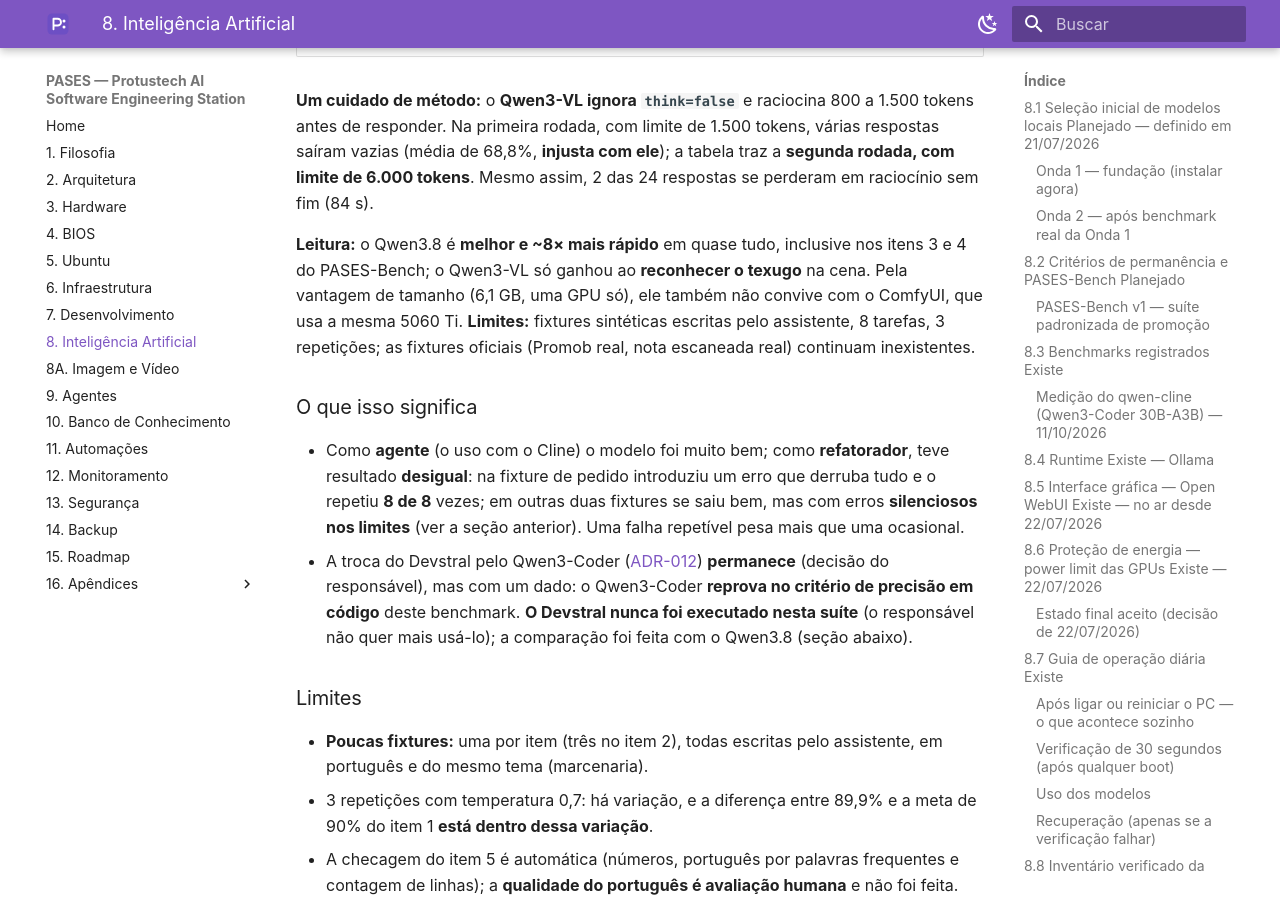
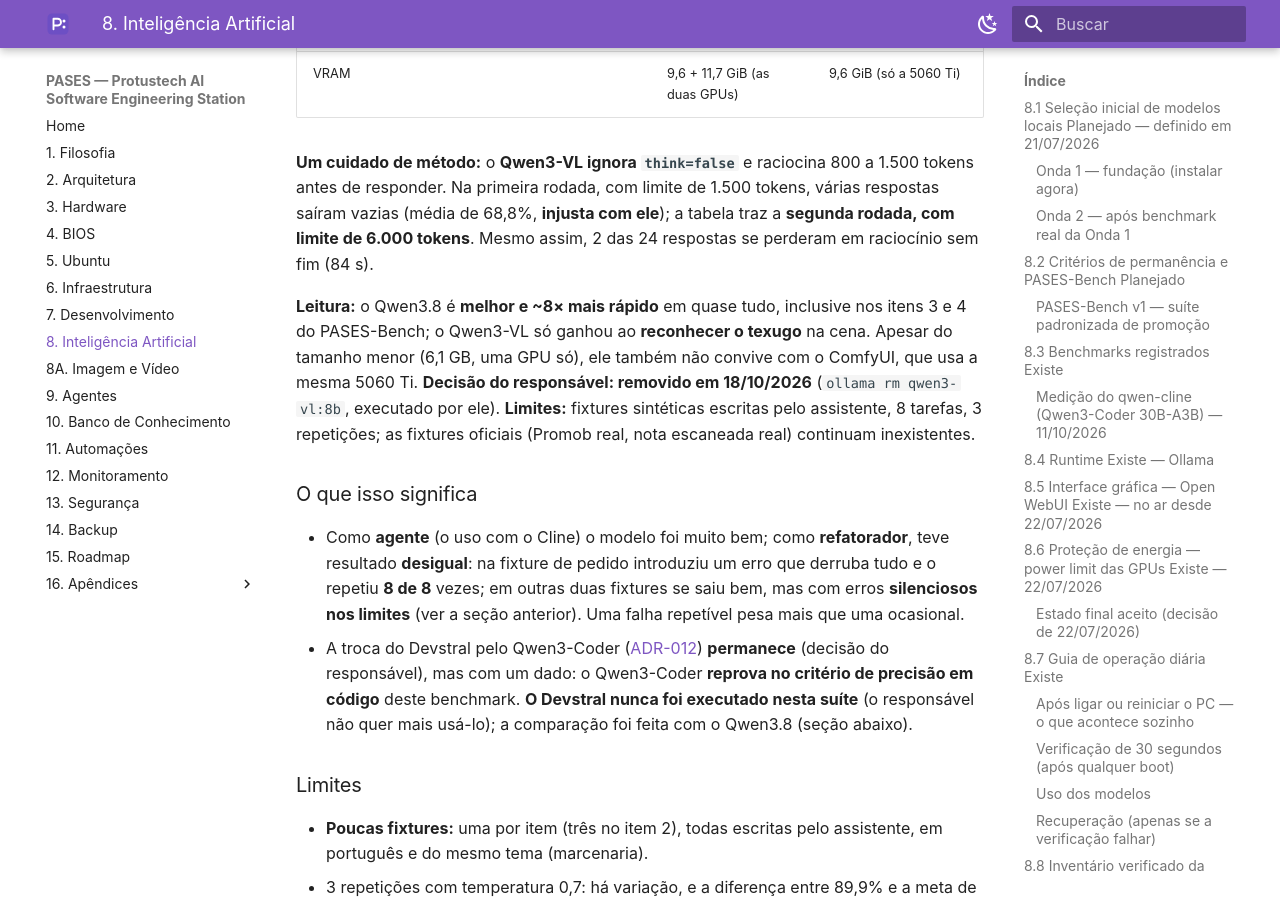
Before and after one commit to crystyano/pases-manual, an MkDocs documentation site: the page built from docs/08-inteligencia-artificial.md, in a window 1280 px wide and 900 px high, scrolled down 19197 px. Built offline with MkDocs 1.6.1 and Material for MkDocs 9.7.7, drawn with Linux system fonts in a browser that asks for light colours; a script that is not in the unit is left out; some of the changed text lies outside the part shown.

Commit message:
Manual PASES v0.30.1 - Qwen3-VL 8B removido
Co-Authored-By: Claude Opus 5.5 <noreply@anthropic.com>

```diff
--- a/docs/08-inteligencia-artificial.md
+++ b/docs/08-inteligencia-artificial.md
@@ -176,7 +176,7 @@ ollama run qwen-cline
 ollama run qwen-cline "sua pergunta aqui"
 
 # Visão — o caminho da imagem vai DENTRO da frase (evitar espaços no nome do arquivo)
-ollama run qwen3-vl:8b "Descreva esta imagem: /tmp/tela.png"
+ollama run qwen3.8:27b "Descreva esta imagem: /tmp/tela.png"   # visão: o qwen3-vl:8b foi removido em 18/10/2026
 
 # Ver o que está carregado na VRAM agora
 ollama ps
@@ -202,7 +202,7 @@ Levantado na própria máquina (`ollama list`, arquivos do ComfyUI, `docker ps`,
 | `qwen38-bench` | 17 GB (mesmo arquivo) | Execução do PASES-Bench | `num_ctx 32768`, `temperature 0.7`, `top_k 20`, `top_p 0.8`, os mesmos do `qwen-cline`; usado com o raciocínio desligado |
 | `qwen3-coder:30b` | 18 GB | Código e agentes, modelo rápido | Qwen3-Coder 30B-A3B, Q4_K_M, contexto de 256k, com ferramentas ([ADR-012](16-apendices/adrs.md#adr-012)) |
 | `qwen-cline` | 18 GB (mesmo arquivo) | Código com o Cline | `num_ctx 32768`; velocidade na seção 8.3; precisão na seção 8.9 |
-| `qwen3-vl:8b` | 6,1 GB | Visão e OCR | Benchmark de julho na seção 8.3 |
+| *`qwen3-vl:8b`* | — | — | **Removido em 18/10/2026** (pelo responsável): redundante; o Qwen3.8-27B foi melhor e ~8× mais rápido nos itens de visão (seção 8.9). Para reinstalar: `ollama pull qwen3-vl:8b` |
 | *Devstral Small 2 24B* | — | — | **Removido** (resultados insatisfatórios, informado pelo responsável) |
 
 ### Imagem, vídeo e 3D (ComfyUI e Blender)
@@ -368,7 +368,7 @@ Pergunta do responsável: o Qwen3-VL 8B ainda faz sentido, já que o Qwen3.8 tem
 
 **Um cuidado de método:** o **Qwen3-VL ignora `think=false`** e raciocina 800 a 1.500 tokens antes de responder. Na primeira rodada, com limite de 1.500 tokens, várias respostas saíram vazias (média de 68,8%, **injusta com ele**); a tabela traz a **segunda rodada, com limite de 6.000 tokens**. Mesmo assim, 2 das 24 respostas se perderam em raciocínio sem fim (84 s).
 
-**Leitura:** o Qwen3.8 é **melhor e ~8× mais rápido** em quase tudo, inclusive nos itens 3 e 4 do PASES-Bench; o Qwen3-VL só ganhou ao **reconhecer o texugo** na cena. Pela vantagem de tamanho (6,1 GB, uma GPU só), ele também não convive com o ComfyUI, que usa a mesma 5060 Ti. **Limites:** fixtures sintéticas escritas pelo assistente, 8 tarefas, 3 repetições; as fixtures oficiais (Promob real, nota escaneada real) continuam inexistentes.
+**Leitura:** o Qwen3.8 é **melhor e ~8× mais rápido** em quase tudo, inclusive nos itens 3 e 4 do PASES-Bench; o Qwen3-VL só ganhou ao **reconhecer o texugo** na cena. Apesar do tamanho menor (6,1 GB, uma GPU só), ele também não convive com o ComfyUI, que usa a mesma 5060 Ti. **Decisão do responsável: removido em 18/10/2026** (`ollama rm qwen3-vl:8b`, executado por ele). **Limites:** fixtures sintéticas escritas pelo assistente, 8 tarefas, 3 repetições; as fixtures oficiais (Promob real, nota escaneada real) continuam inexistentes.
 
 ### O que isso significa
 - Como **agente** (o uso com o Cline) o modelo foi muito bem; como **refatorador**, teve resultado **desigual**: na fixture de pedido introduziu um erro que derruba tudo e o repetiu **8 de 8** vezes; em outras duas fixtures se saiu bem, mas com erros **silenciosos nos limites** (ver a seção anterior). Uma falha repetível pesa mais que uma ocasional.
```
Also changed, not shown: other parts of docs/08-inteligencia-artificial.md (+1 -1 lines), docs/16-apendices/historico.md (+1 -0 lines), docs/index.md (+1 -1 lines).
